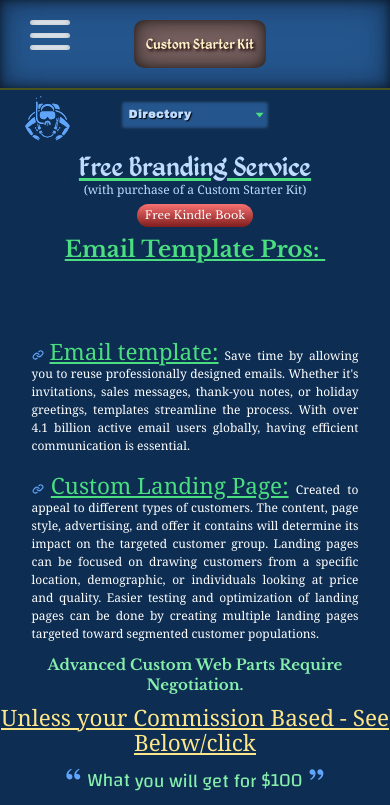
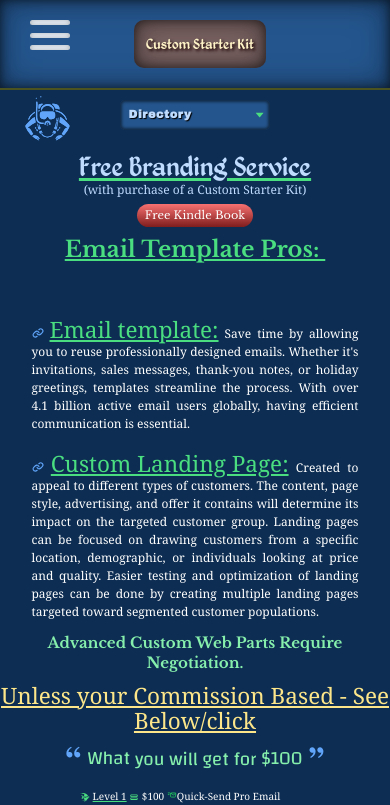
Before and after one commit to MyBaBB/100_Bucks_Intro, a React (Vite) app: page / in a window 390 px wide. Shown: the top 805 px of the page. Built offline with nearby package versions, Linux system fonts and the light colour scheme.

Commit message:
adj. text and margin on buttons

```diff
--- a/src/components/ExampleButton.jsx
+++ b/src/components/ExampleButton.jsx
@@ -67,13 +67,13 @@ const ExampleButton = () => {
 
   return (
     <div>
-      <div className="relative m-auto mt-4  flex justify-between  w-[30%]  ">
+      <div className="relative m-auto mt-4  flex justify-center      ">
             <a href=" https://mybabb.github.io/New-Email-Template/">
               <button
                 ref={el => (Example1 = el)}
                 className="exampleButton1
                      relative   inline-flex items-center justify-center rounded-md
-                     bg-gradient-to-r from-green-400 to-blue-500   px-4 py-2 text-2xl
+                     bg-gradient-to-r from-green-400 to-blue-500 mx-4  px-4 py-2 text:xs xs:text-2xl
                      font-medium text-white shadow-sm hover:bg-gradient-to-br focus:outline-none focus:ring-2
                      focus:ring-green-500 focus:ring-offset-2
                   "
@@ -87,7 +87,7 @@ const ExampleButton = () => {
                 ref={el => (Example2 = el)}
                 className="exampleButton2
                      relative   inline-flex items-center justify-center
-                     rounded-md bg-gradient-to-r from-green-400 to-blue-500  px-4 py-2 text-2xl
+                     rounded-md bg-gradient-to-r from-green-400 to-blue-500 mx-4 px-4 py-2 text:xs xs:text-2xl
                      font-medium text-white shadow-sm hover:bg-gradient-to-br focus:outline-none focus:ring-2
                      focus:ring-green-500 focus:ring-offset-2
                   "
@@ -100,7 +100,7 @@ const ExampleButton = () => {
                 ref={el => (Example3 = el)}
                 className="exampleButton3
                      relative   inline-flex items-center justify-center
-                     rounded-md bg-gradient-to-r from-green-400 to-blue-500  px-4 py-2 text-2xl
+                     rounded-md bg-gradient-to-r from-green-400 to-blue-500 mx-4 px-4 py-2 text:xs xs:text-2xl
                      font-medium text-white shadow-sm hover:bg-gradient-to-br focus:outline-none focus:ring-2
                      focus:ring-green-500 focus:ring-offset-2
                   "
```
